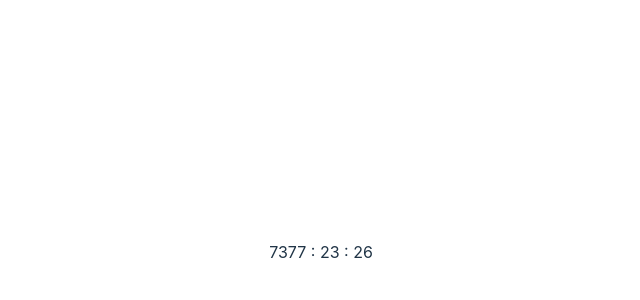
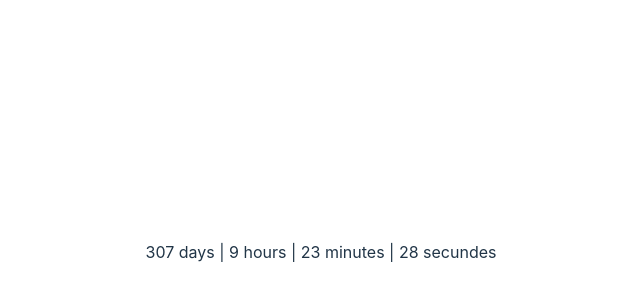
Before and after one commit to ZagSerSan/custom-developing_real-time, a React (Vite) app: page / in a window 1280 px wide. Shown: the part 148-448 px from the top of the page, without its empty margins (319-959 px from the left). Built offline with nearby package versions, Linux system fonts and the light colour scheme.

Commit message:
standart version is done...

```diff
--- a/src/Timer.jsx
+++ b/src/Timer.jsx
@@ -4,8 +4,6 @@ const Timer = () => {
   const endDate = new Date("2024-05-14T17:00:00")
   const nowDate = Date.now()
   const duration = endDate.getTime() - nowDate
-
-  // console.log('duration :>> ', duration)
 
   const [time, setTime] = useState(duration)
 
@@ -16,12 +14,14 @@ const Timer = () => {
   }, [time])
 
   const formatTime = (milisecundes) => {
-    // let days = Math.floor(milisecundes / 1000 / 60 / 60)
-    let hours = Math.floor(milisecundes / 1000 / 60 / 60)
+    let days = Math.floor(milisecundes / 1000 / 60 / 60 / 24)
+    let hours = Math.floor(milisecundes / 1000 / 60 / 60 % 24)
     let minutes = Math.floor(milisecundes / 1000 / 60 % 60)
     let secundes = Math.floor(milisecundes / 1000 % 60)
 
-    return `${hours} : ${minutes} : ${secundes}`
+    if (milisecundes <= 0 ) return 'timer is over!'
+
+    return `${days} days | ${hours} hours | ${minutes} minutes | ${secundes} secundes`
   }
 
   return (
```
